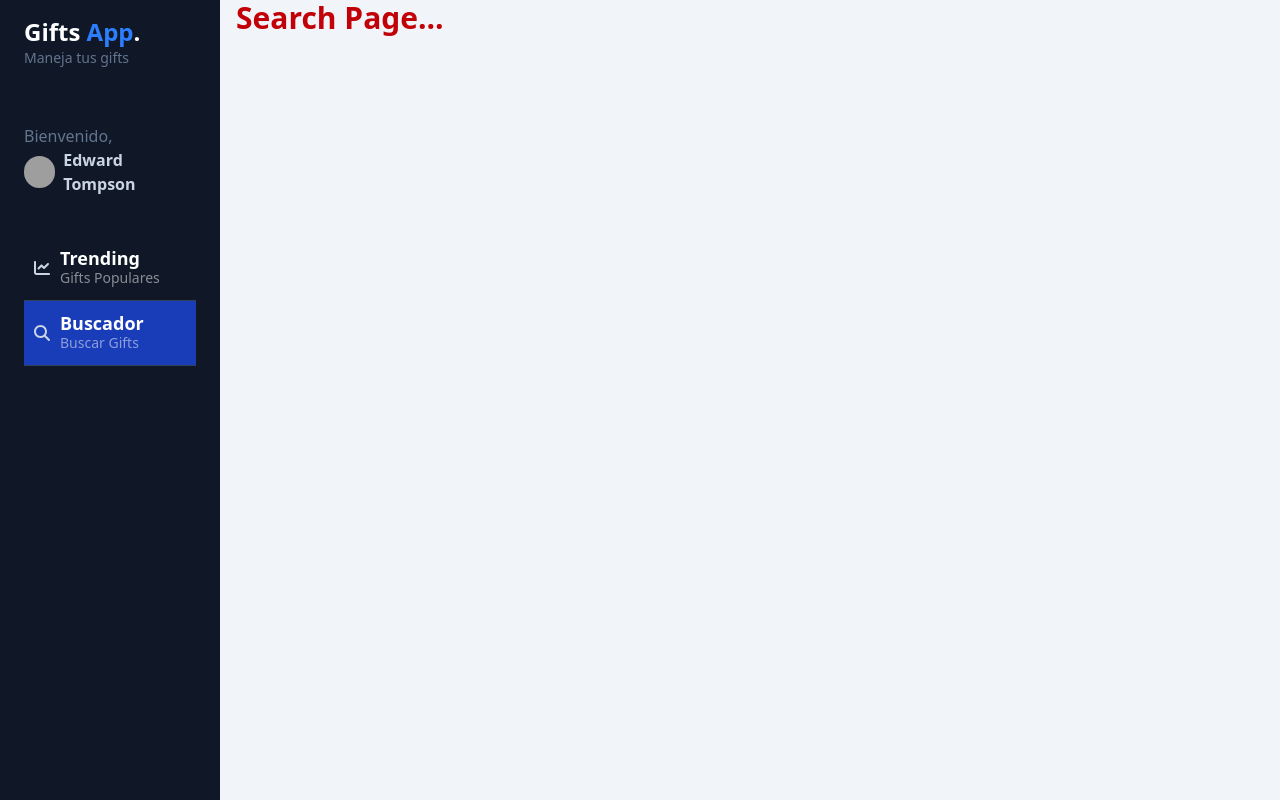
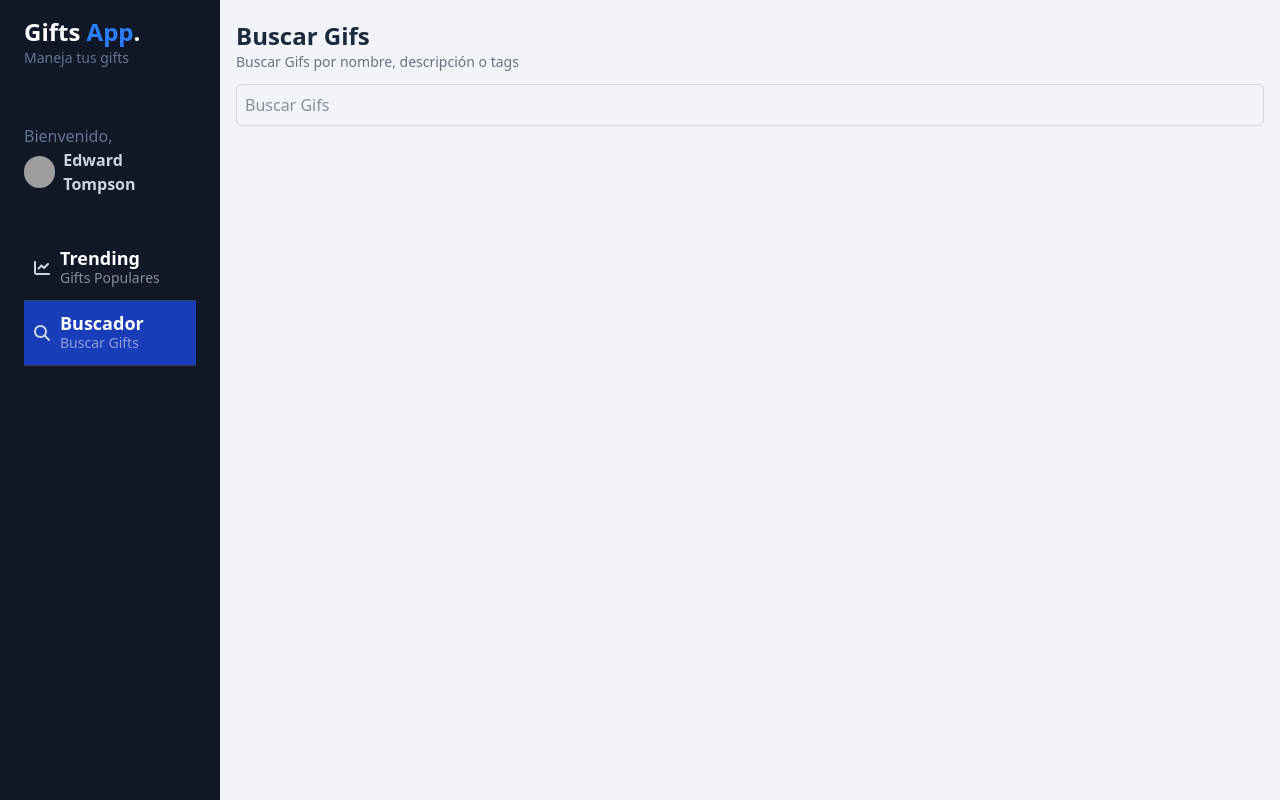
Before and after one commit to ManuelFBS/03-gifts-app, an Angular app: page /dashboard/search in a window 1280 px wide. Built offline with nearby package versions, Linux system fonts and the light colour scheme; grey boxes are pictures that could not be loaded.

Commit message:
Actualiz. de 'search-page.component.html' y 'search-page.component.ts'...

```diff
--- a/src/app/gifts/pages/search-page/search-page.component.html
+++ b/src/app/gifts/pages/search-page/search-page.component.html
@@ -1 +1,16 @@
-<h1 class="text-3xl text-red-700 font-bold">Search Page...</h1>
+<h2 class="text-2xl font-bold mt-5">Buscar Gifs</h2>
+<h3 class="text-sm text-gray-500">
+      Buscar Gifs por nombre, descripción o tags
+</h3>
+
+<section class="flex flex-col gap-4">
+      <input
+            type="text"
+            placeholder="Buscar Gifs"
+            class="mt-3 border border-gray-300 rounded-md p-2"
+      />
+</section>
+
+<section class="py-5">
+      <gift-list [gifts]="[]" />
+</section>
--- a/src/app/gifts/pages/search-page/search-page.component.ts
+++ b/src/app/gifts/pages/search-page/search-page.component.ts
@@ -1,9 +1,9 @@
-import { ChangeDetectionStrategy, Component } from '@angular/core';
+import { Component } from '@angular/core';
+import { GiftListComponent } from '../../components/gift-list/gift-list.component';
 
 @Component({
       selector: 'app-search',
-      imports: [],
+      imports: [GiftListComponent],
       templateUrl: './search-page.component.html',
-      changeDetection: ChangeDetectionStrategy.OnPush,
 })
 export default class SearchComponent {}
```
